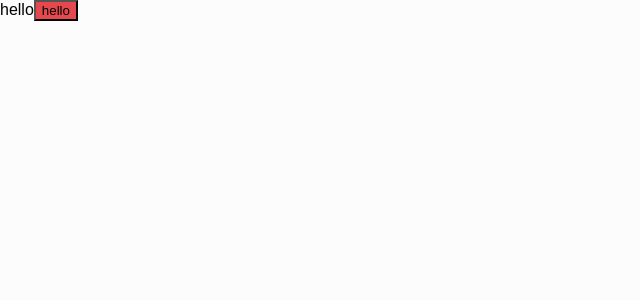
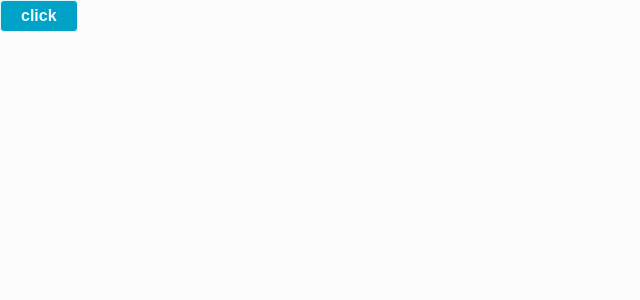
Before and after one commit to rlawnsxo131/devlog-v3, a Next.js app: page / in a window 1280 px wide. Shown: the top 300 px of the page, without its empty margins (0-640 px from the left). Built offline with nearby package versions, Linux system fonts and the light colour scheme.

Commit message:
etc: stitches 를 한쪽으로 갈지, 섞어서 갈지 고민중

```diff
--- /dev/null
+++ b/components/base/Button.tsx
@@ -0,0 +1,58 @@
+import { memo } from 'react';
+import { styled } from '@/styles/_stitches.config';
+import { VariantProps } from '@stitches/react';
+
+export type CSSVariantsButtonProps = VariantProps<typeof Button>;
+const Button = memo(
+  styled('button', {
+    display: 'inline-flex',
+    alignItems: 'center',
+    justifyContent: 'center',
+    fontWeight: '600',
+    borderRadius: '4px',
+    color: '$whiteA12',
+    cursor: 'pointer',
+    variants: {
+      variant: {
+        primary: {
+          background: '$cyan9',
+          border: '1px solid $cyan3',
+          '&:hover': {
+            background: '$cyan10',
+          },
+        },
+        secondary: {},
+      },
+      size: {
+        small: {
+          height: '1.5rem',
+          padding: '0 0.9375rem',
+          fontSize: '0.75rem',
+        },
+        medium: {
+          height: '2rem',
+          padding: '0 1.25rem',
+          fontSize: '1rem',
+        },
+        large: {
+          height: '2.5rem',
+          padding: '0 1.125rem',
+          fontSize: '1.125rem',
+        },
+        responsive: {
+          flex: '1',
+          width: '100%',
+          minHeight: '2.5rem',
+          height: 'auto',
+          fontSize: '1.125rem',
+        },
+      },
+    },
+    defaultVariants: {
+      variant: 'primary',
+      size: 'medium',
+    },
+  }),
+);
+
+export default Button;
--- a/components/common/Button/Button.tsx
+++ /dev/null
@@ -1,27 +0,0 @@
-import { css } from '@/styles/_stitches.config';
-
-interface ButtonProps extends React.ButtonHTMLAttributes<HTMLButtonElement> {
-  children: React.ReactNode;
-}
-
-function Button({ children }: ButtonProps) {
-  return <button className={button()}>{children}</button>;
-}
-
-const aa = css({
-  background: '$red9',
-});
-const button = css({
-  // base styles
-  ...aa,
-  color: '$cyan10',
-  variants: {
-    variant: {
-      primary: {},
-      secondary: {},
-      disable: {},
-    },
-  },
-});
-
-export default Button;
--- a/components/common/Button/index.ts
+++ /dev/null
@@ -1 +0,0 @@
-export { default } from './Button';
--- a/pages/index.tsx
+++ b/pages/index.tsx
@@ -1,10 +1,9 @@
-import Button from '@/components/common/Button';
+import Button from '@/components/base/Button';
 
 export default function HomePage() {
   return (
     <div>
-      hello
-      <Button>hello</Button>
+      <Button>click</Button>
     </div>
   );
 }
--- a/styles/_stitches.config.ts
+++ b/styles/_stitches.config.ts
@@ -1,5 +1,6 @@
 import { createStitches } from '@stitches/react';
 import {
+  whiteA,
   gray,
   red,
   green,
@@ -10,28 +11,25 @@ import {
   cyanDark,
 } from '@radix-ui/colors';
 
-export const { createTheme, globalCss, getCssText, config, css } =
+export const { createTheme, globalCss, getCssText, config, css, styled } =
   createStitches({
     theme: {
       colors: {
+        ...whiteA,
         ...gray,
         ...cyan,
         ...red,
         ...green,
-        bg_1: '$gray1',
       },
     },
-    // media: {
-    //   dark: '(prefers-color-scheme: dark)',
-    // },
   });
 
 export const darkTheme = createTheme('dark-theme', {
   colors: {
+    ...whiteA,
     ...grayDark,
     ...cyanDark,
     ...redDark,
     ...greenDark,
-    bg_1: '$gray1',
   },
 });
--- a/styles/globalStyles.ts
+++ b/styles/globalStyles.ts
@@ -1,4 +1,4 @@
-import { darkTheme, globalCss } from './_stitches.config';
+import { globalCss } from './_stitches.config';
 
 const topLevelBoxStyle = {
   margin: '0',
@@ -16,7 +16,7 @@ const globalStyles = globalCss({
         '"Montserrat", sans-serif, -apple-system, BlinkMacSystemFont, "Helvetica Neue", "Apple SD Gothic Neo", "Malgun Gothic", "맑은 고딕", 나눔고딕, "Nanum Gothic", "Noto Sans KR", "Noto Sans CJK KR", arial, 돋움, Dotum, Tahoma, Geneva, sans-serif',
       textRendering: 'optimizeLegibility',
     },
-    background: '$bg_1',
+    background: '$gray1',
   },
   body: {
     ...topLevelBoxStyle,
```
Also changed, not shown: styles/basicStyles.ts (deleted, +0 -19 lines).
